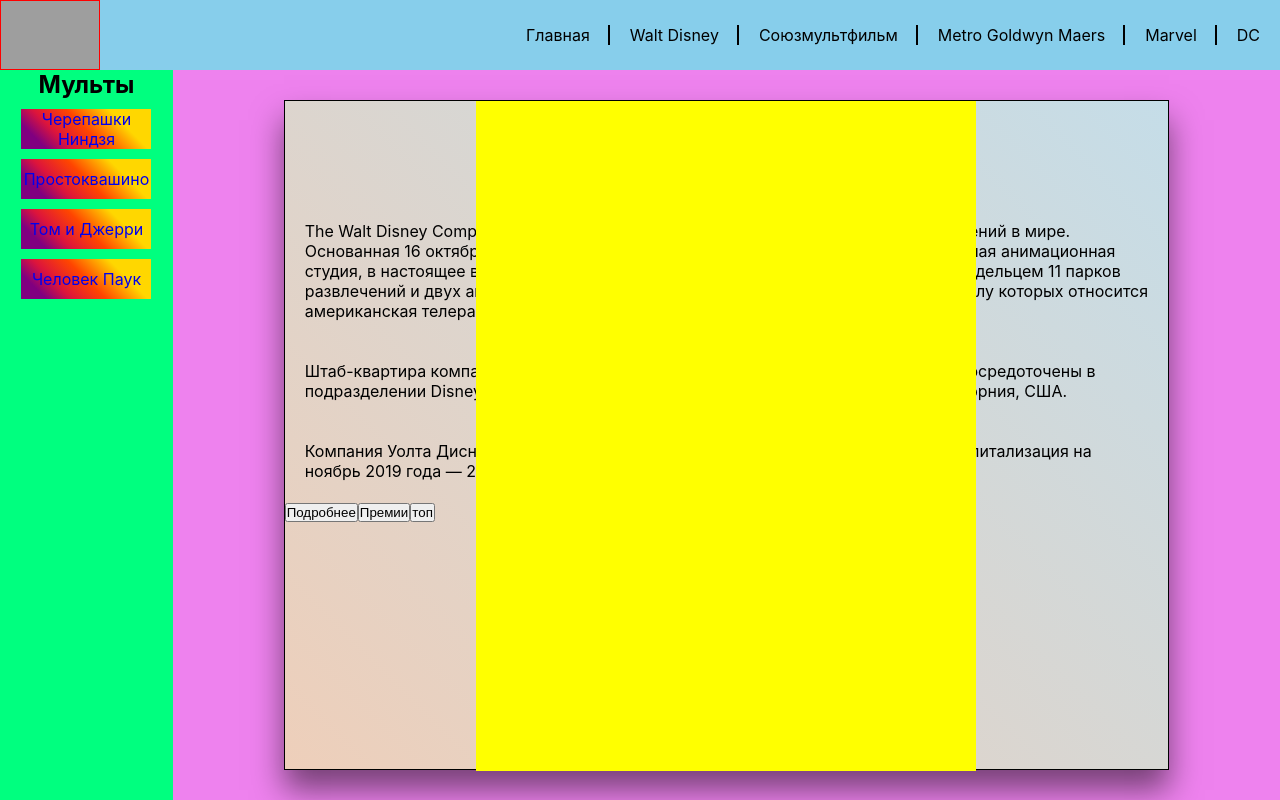
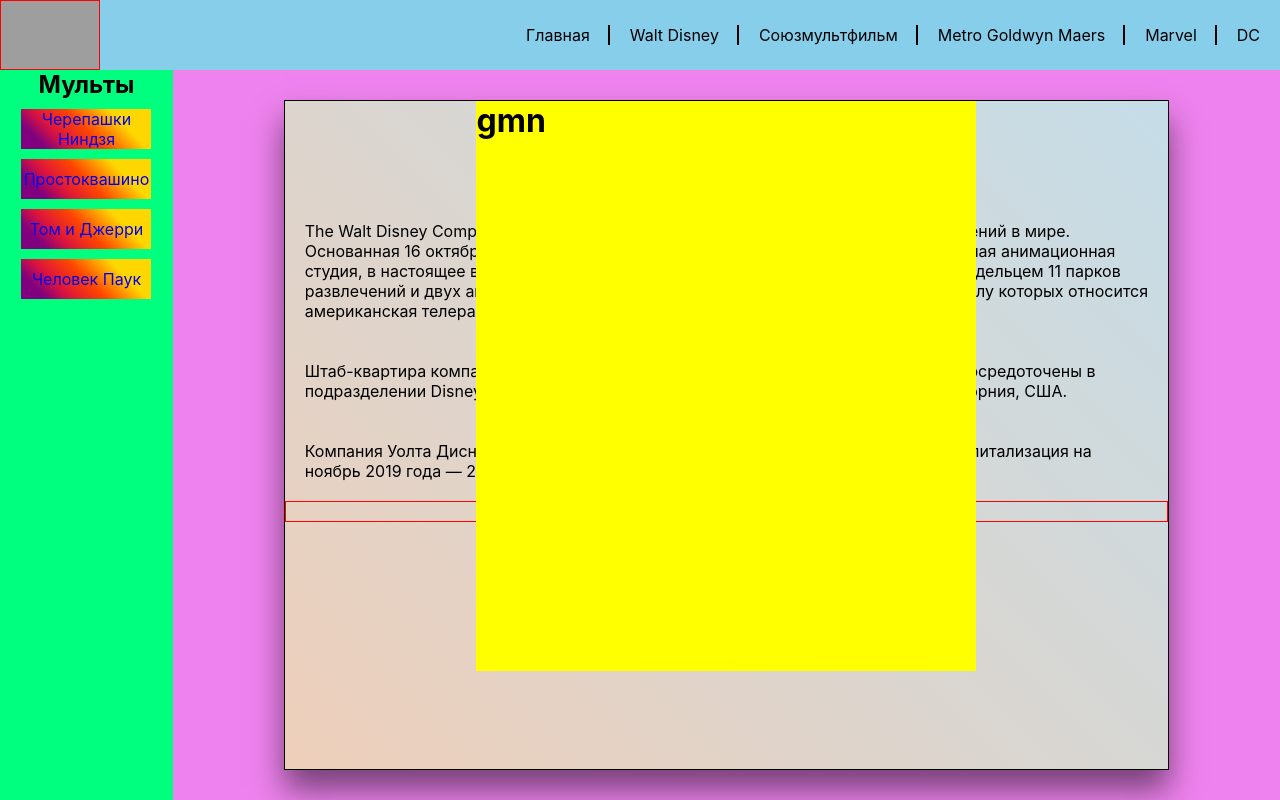
Before and after one commit to pylsar/my-cartoons, a React (Create React App) app: page /walt-disney in a window 1280 px wide. Both pictures are taken after a click on the button "Подробнее". Built offline with nearby package versions, Linux system fonts and the light colour scheme; data requests are answered from the project's data file; grey boxes are pictures that could not be loaded.

Commit message:
some styles

```diff
--- /dev/null
+++ b/src/components/AboutBox/AboutBox.jsx
@@ -0,0 +1,13 @@
+import React from 'react'
+
+import './AboutBox.scss'
+
+const AboutBox = () => {
+    return (
+        <div className="aboutBox__more">
+            <h1>gmn</h1>
+        </div>
+    )
+}
+
+export default AboutBox
--- /dev/null
+++ b/src/components/AboutBox/AboutBox.scss
@@ -0,0 +1,9 @@
+.aboutBox__more {
+    width: 500px;
+    min-height: calc(100vh - 230px);
+    background-color: yellow;
+    position: absolute;
+    top: 0;
+    left: 50%;
+    transform: translateX( -50%)
+}
--- a/src/components/AboutWaltDisney/AboutWaltDisney.jsx
+++ b/src/components/AboutWaltDisney/AboutWaltDisney.jsx
@@ -1,25 +1,42 @@
 import React from 'react'
 
 import Button from '../Button/Button'
+import AboutBox from '../AboutBox/AboutBox'
 
 import './AboutWaltDisney.scss'
 
 class AboutWaltDisney extends React.Component {
 
     state={
-        show: false
+        more: false,
+        prize: false,
+        top: false
     }
 
     moreClick = () =>{
         this.setState({
-            show: !this.state.show
+            more: !this.state.more
+        })
+    }
+
+    prizeClick = () =>{
+        this.setState({
+            prize: !this.state.prize
+        })
+    }
+
+    topClick = () =>{
+        this.setState({
+            top: !this.state.top
         })
     }
 
 
     render(){
 
-        const more = this.state.show && <div className="aboutBox__more"></div>
+        const more = this.state.more && <div><AboutBox /></div>
+        const prize = this.state.prize && <div><AboutBox /></div>
+        const top = this.state.top && <div><AboutBox /></div>
 
         return (
             <div className="aboutBox">
@@ -30,9 +47,13 @@ class AboutWaltDisney extends React.Component {
                 <p>Штаб-квартира компании Уолта Диснея и основные производственные мощности сосредоточены в подразделении Disney Studios (студия Уолта Диснея) в городе Бербанк, штат Калифорния, США.</p>
                 <p>Компания Уолта Диснея входит в промышленный индекс Доу-Джонса. Рыночная капитализация на ноябрь 2019 года — 240 млрд долларов.</p>
                 {more}
-                <Button onClick={this.moreClick} buttonName="Подробнее"/>
-                <Button buttonName="Премии"/>
-                <Button buttonName="топ"/>
+                {prize}
+                {top}
+                <div className="aboutBox__buttons">
+                    <Button onClick={this.moreClick} buttonName="Подробнее"/>
+                    <Button onClick={this.prizeClick} buttonName="Премии"/>
+                    <Button onClick={this.topClick} buttonName="топ"/>
+                </div>
             </div>
         )
     }
--- a/src/components/AboutWaltDisney/AboutWaltDisney.scss
+++ b/src/components/AboutWaltDisney/AboutWaltDisney.scss
@@ -16,17 +16,13 @@ $whiteText: snow;
         align-items: center;
         justify-content: center;
     }
-    &__more{
-        width: 500px;
-        min-height: calc(100vh - 130px);
-        background-color: yellow;
-        position: absolute;
-        top: 0;
-        left: 50%;
-        transform: translateX( -50%)
-    }
     p{
         color: black;
         padding: 20px;
     }
+    &__buttons{
+        border: 1px solid red;
+        display: flex;
+        justify-content: center;
+    }
 }
--- a/src/components/Mults/TurtlesNinja/Turtles.Ninja.scss
+++ b/src/components/Mults/TurtlesNinja/Turtles.Ninja.scss
@@ -4,8 +4,6 @@
         text-align: center;
     }
     &__card{
-        position: relative;
-        z-index: 1;
         width: 300px;
         height: 500px;
         background: linear-gradient(#bdf, #def 20%, #7ac 55%);
@@ -14,7 +12,6 @@
         flex-direction: column;
     }
     &__hide{
-        // transform: translateX(-100%);
         width: 300px;
         height: 500px;
         background: blue;
--- a/src/components/Sidebar/Sidebar.jsx
+++ b/src/components/Sidebar/Sidebar.jsx
@@ -29,8 +29,8 @@ class Sidebar extends React.Component {
                 <h2 className="sidebar--title">Мульты</h2>
                 <ul>
                     {
-                    this.state.cartoons.map(cartoon => {
-                       return <li key={cartoon.id}><Link to={cartoon.link} className="sidebar--link"><span></span><span></span><span></span><span></span>{cartoon.label}</Link></li>
+                    this.state.cartoons.map((cartoon, index) => {
+                       return <li key={index}><Link to={cartoon.link} className="sidebar--link"><span></span><span></span><span></span><span></span>{cartoon.label}</Link></li>
                     })
                     }
 
```
